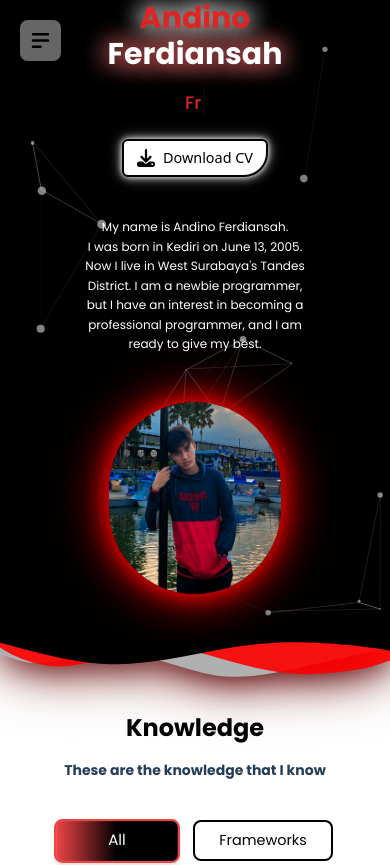
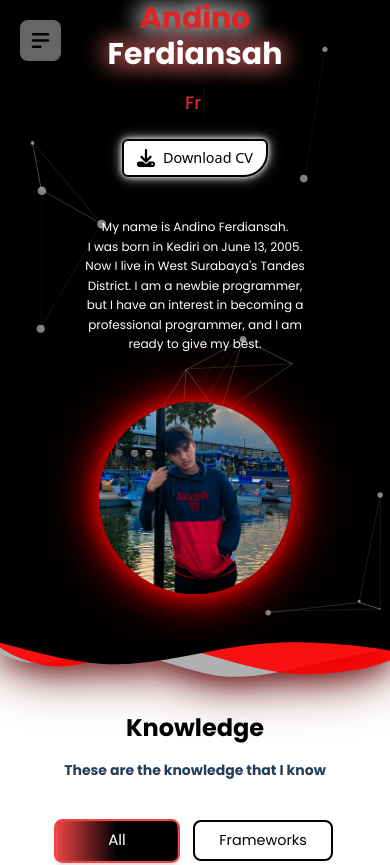
Before and after one commit to andinoferdi/Porfolio_andinoferdi, a React (Vite) app: page / in a window 390 px wide. Shown: the top 865 px of the page. Built offline with nearby package versions, Linux system fonts and the light colour scheme.

Commit message:
fix responsive img

```diff
--- a/src/index.css
+++ b/src/index.css
@@ -335,7 +335,7 @@ img {
 
 @media screen and (max-width: 480px) {
   img {
-    max-width: 90%; /* Kurangi ukuran untuk perangkat kecil */
+    max-width: 100%;
   }
 }
 
```
